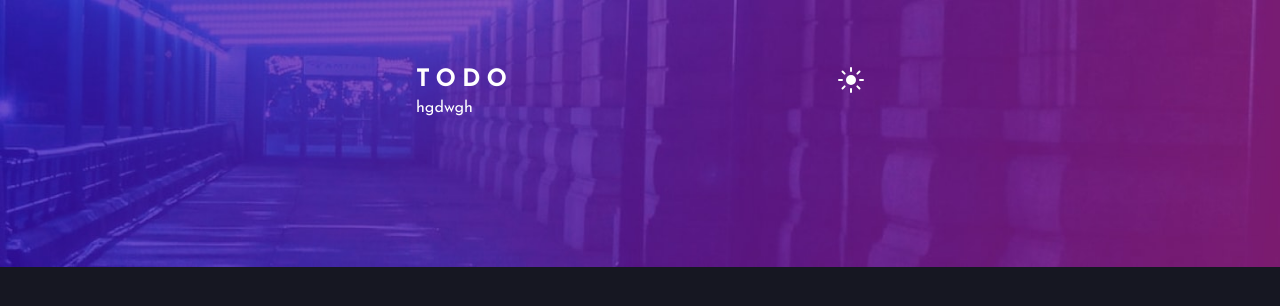
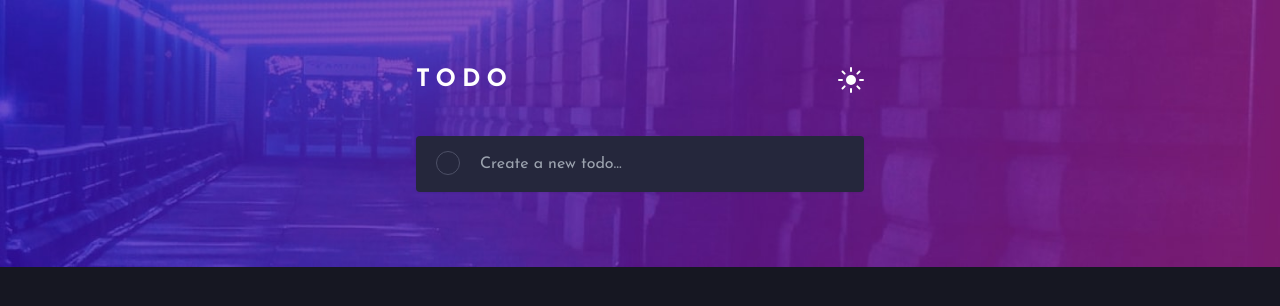
Before and after one commit to Nnadivictory25/todo-app, a React (Vite) app: page / in a window 1280 px wide. Shown: the top 306 px of the page. Built offline with nearby package versions, Linux system fonts and the light colour scheme.

Commit message:
implement todo input component

```diff
--- a/src/App.scss
+++ b/src/App.scss
@@ -33,6 +33,5 @@ $breakpoint-down: (
 	background-size: 100% auto;
 	background-repeat: no-repeat;
 	background-position: top center;
-	width: 100%;
 	height: 100vh;
 }
--- a/src/App.tsx
+++ b/src/App.tsx
@@ -1,58 +1,63 @@
-import { useState } from 'react'
-import TodoContainer from './components/TodoContainer'
-import moonIcon from './assets/icon-moon.svg'
-import sunIcon from './assets/icon-sun.svg'
-import useWindowWide from './hooks/useWindowWidth'
-import Body from './components/Body'
-import bgImgMobileDark from './assets/bg-mobile-dark.jpg'
-import bgImgMobileLight from './assets/bg-mobile-light.jpg'
-import bgImgDesktopDark from './assets/bg-desktop-dark.jpg'
-import bgImgDesktopLight from './assets/bg-desktop-light.jpg'
+import { useState } from 'react';
+import TodoContainer from './components/TodoContainer';
+import moonIcon from './assets/icon-moon.svg';
+import sunIcon from './assets/icon-sun.svg';
+import useWindowWide from './hooks/useWindowWidth';
+import Body from './components/Body';
+import bgImgMobileDark from './assets/bg-mobile-dark.jpg';
+import bgImgMobileLight from './assets/bg-mobile-light.jpg';
+import bgImgDesktopDark from './assets/bg-desktop-dark.jpg';
+import bgImgDesktopLight from './assets/bg-desktop-light.jpg';
 
-import './App.scss'
+import './App.scss';
+import TodoInput from './components/TodoInput';
 
 function App() {
-  const [theme, setTheme] = useState('dark')
-  const isWideScreen = useWindowWide(480)
+	const [theme, setTheme] = useState('dark');
+	const isWideScreen = useWindowWide(480);
 
 	const toggleTheme = () => {
-    let newTheme = theme === 'dark' ? 'light' : 'dark'
-    setTheme(newTheme)
-  }
+		let newTheme = theme === 'dark' ? 'light' : 'dark';
+		setTheme(newTheme);
+	};
 
 	const getBgImg = () => {
-    let img
-    if (isWideScreen && theme === 'dark')  {
-      img = bgImgDesktopDark
+		let img;
+		if (isWideScreen && theme === 'dark') {
+			img = bgImgDesktopDark;
 		} else if (isWideScreen && theme === 'light') {
-      img = bgImgDesktopLight
+			img = bgImgDesktopLight;
 		} else if (!isWideScreen && theme === 'dark') {
-      img =  bgImgMobileDark
+			img = bgImgMobileDark;
 		} else if (!isWideScreen && theme === 'light') {
-      img = bgImgMobileLight
+			img = bgImgMobileLight;
 		}
 
 		return img;
+  };
+
+  const addTodo = (todo: string) => {
+    console.log(todo)
   }
 
 	return (
-    <Body bgColor={theme == 'dark' ? 'hsl(235, 21%, 11%)' : 'hsl(0, 0%, 98%)'} getBgImg={() => getBgImg()}>
+		<Body
+			bgColor={theme == 'dark' ? 'hsl(235, 21%, 11%)' : 'hsl(0, 0%, 98%)'}
+			getBgImg={() => getBgImg()}>
 			<TodoContainer theme={theme}>
-      <div className="flex justify-between items-center">
+				<div className='flex justify-between items-center mb-10'>
 					<h1 className='text-white font-semibold tracking-[.25em]'>TODO</h1>
-        {theme == 'dark' ?
-          <img src={sunIcon} onClick={toggleTheme} /> :
-          <img src={moonIcon} onClick={toggleTheme} />
-      }
+					{theme == 'dark' ? (
+						<img className='lg:cursor-pointer' src={sunIcon} onClick={toggleTheme} />
+					) : (
+						<img className='lg:cursor-pointer' src={moonIcon} onClick={toggleTheme} />
+					)}
 				</div>
 
-      <div className="h-40 ">
-        hgdwgh
-      </div>
+				<TodoInput onSubmit={addTodo}/>
 			</TodoContainer>
-
 		</Body>
-  )
+	);
 }
 
-export default App
+export default App;
--- /dev/null
+++ b/src/components/TodoInput.tsx
@@ -0,0 +1,24 @@
+import { FormEvent, useRef } from "react";
+
+interface Props {
+    onSubmit: (todo: string) => void;
+}
+
+const TodoInput = ({ onSubmit }: Props) => {
+    const inputRef = useRef<HTMLInputElement>(null)
+    const formRef = useRef<HTMLFormElement>(null)
+
+    const handleSubmit = (e: FormEvent) => {
+        e.preventDefault()
+        inputRef.current && onSubmit(inputRef.current.value)
+        formRef.current?.reset();
+    }
+    return (
+        <form ref={formRef} className="bg-vDarkDesBlue rounded shadow-sm relative" onSubmit={handleSubmit}>
+            <input ref={inputRef} type="text" className="w-full outline-none p-4 pl-16 bg-transparent" placeholder="Create a new todo..." maxLength={60}/>
+            <div className="circle w-6 h-6 border rounded-full border-vDarkGreyBlueD absolute top-[26%] left-5"></div>
+        </form>
+    );
+};
+
+export default TodoInput;
```
Also changed, not shown: src/components/Body.tsx (+5 -3 lines). Lines whose indentation alone changed are shown as unchanged.
